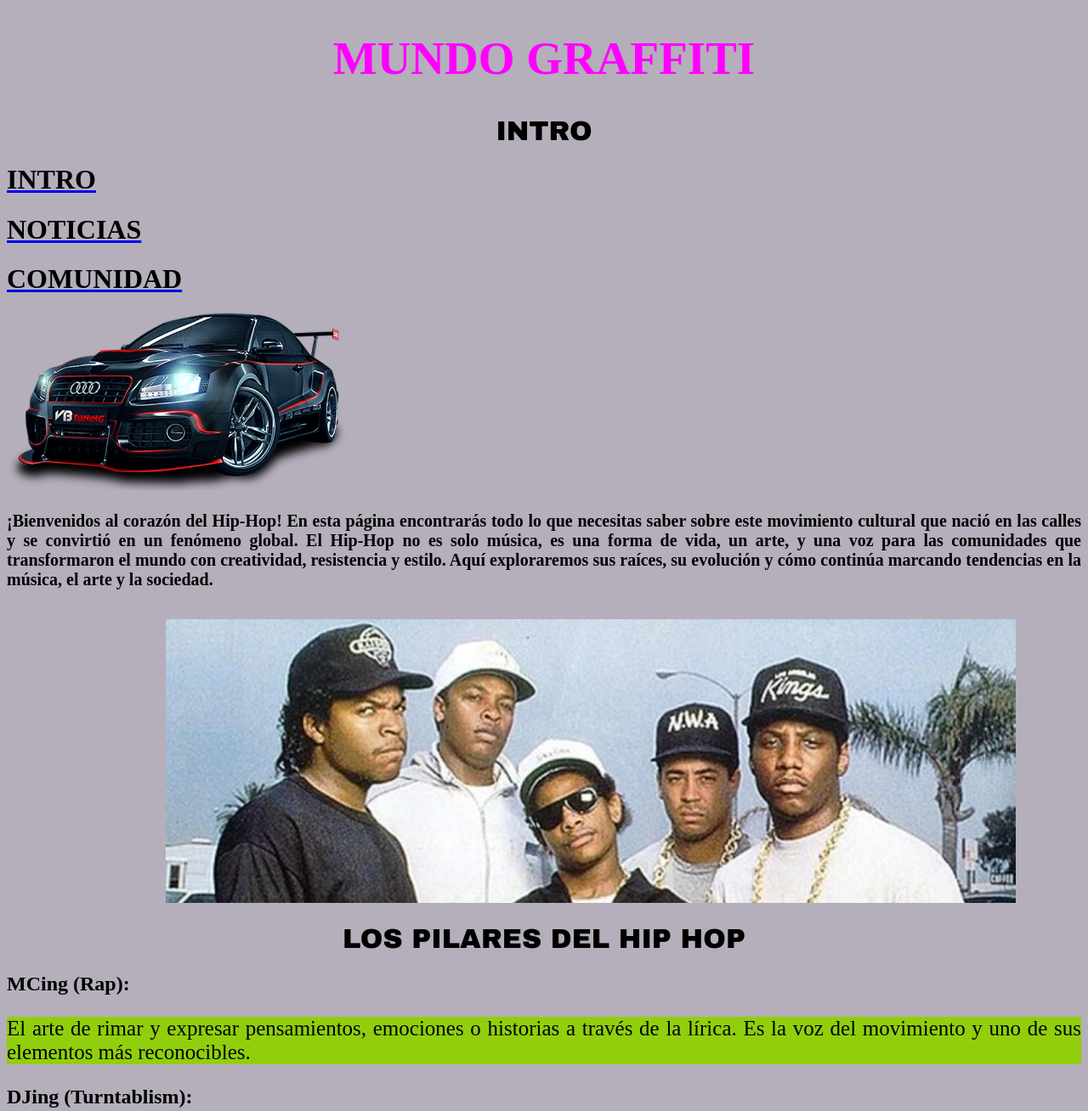
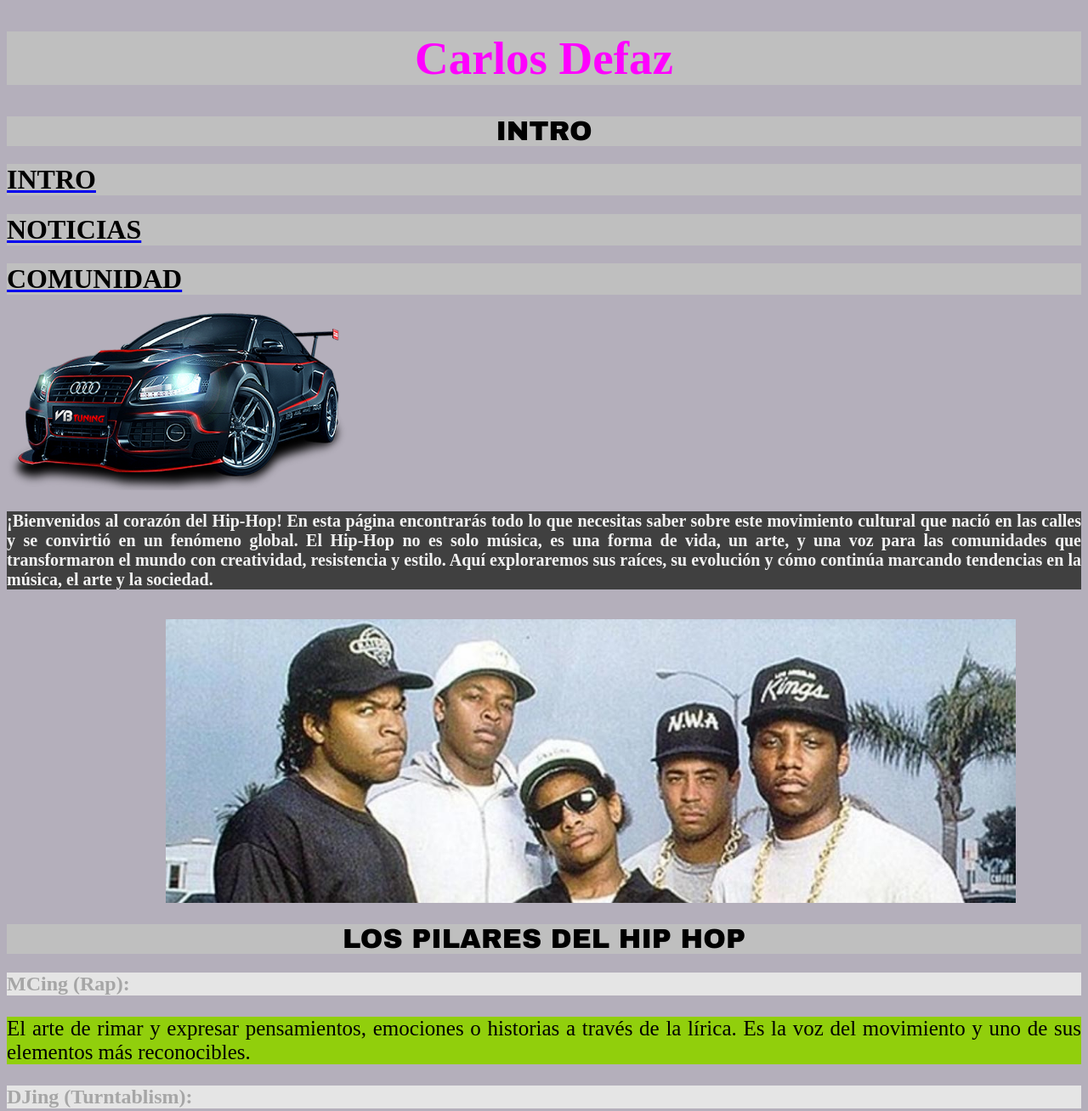
Before and after one commit to txopinelcapito/pagweb, a plain HTML site: page index.html in a window 1280 px wide. Shown: the top 1308 px of the page at 85% size. Drawn offline with Linux system fonts and the light colour scheme.

Commit message:
Update index.html

```diff
--- a/index.html
+++ b/index.html
@@ -2,9 +2,17 @@
 <html>
 <head>
 <title>HIPHOP</title>
+
+<style>
+h1 {color:#808080; background-color:#bfbfbf;}
+h3 {color:#4c4c4c; background-color:#d9d9d9;}
+h2 {color:#a6a6a6; background-color:#e5e5e5;}
+p  {color:#f2f2f2; background-color:#404040;}
+</style>
+
 </head>
 <body bgcolor="#b4afbb ">
-<h1 style="color:#ff00ff;text-align:center;font-size:55px">MUNDO GRAFFITI</h1>
+<h1 style="color:#ff00ff;text-align:center;font-size:55px">Carlos Defaz</h1>
 <h1 style="color:#000000;text-align:center;font-family:arial black;font-style:bold">INTRO</h1>
 <a href="index.html">
 <h1 style="color:#000000";font-family:arial black;font-style:bold">INTRO</h1> </a>
```
